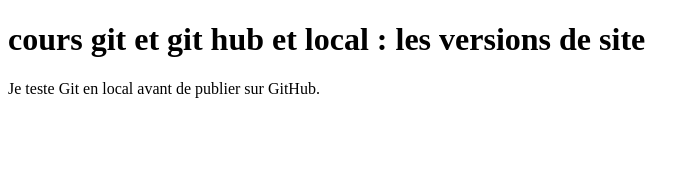
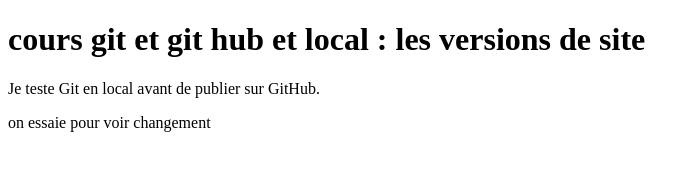
Before and after one commit to Liferenew70/learnig-git, a plain HTML site: page index.html in a window 1280 px wide. Shown: the whole page, without its empty margins (0-700 px from the left). Drawn offline with Linux system fonts and the light colour scheme.

Commit message:
changement en attente

```diff
--- a/index.html
+++ b/index.html
@@ -8,4 +8,5 @@
 <body>
     <h1>cours git et git hub et local : les versions de site</h1>
 <p>Je teste Git en local avant de publier sur GitHub.</p></body>
+<span>on essaie pour voir changement</span>
 </html>
```
